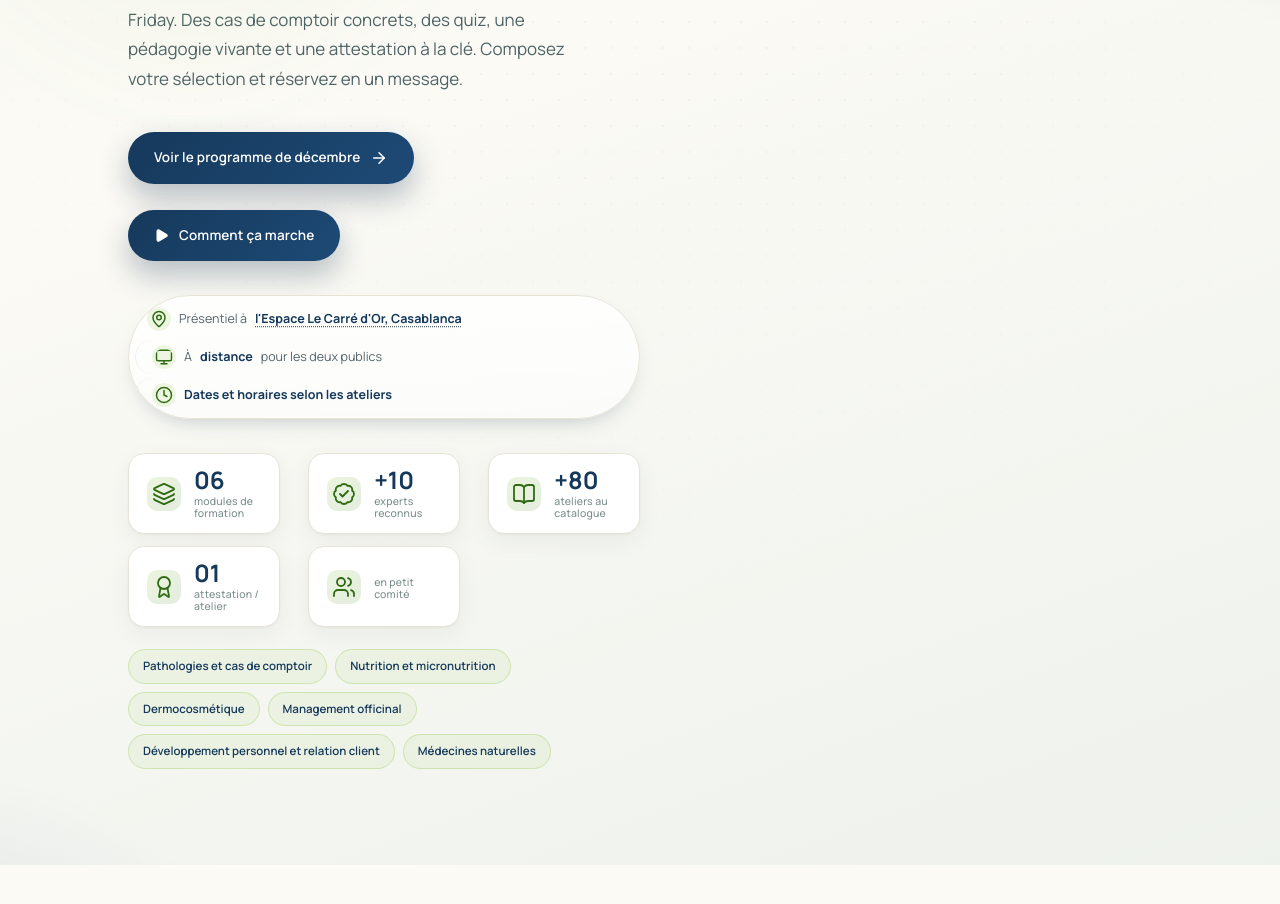
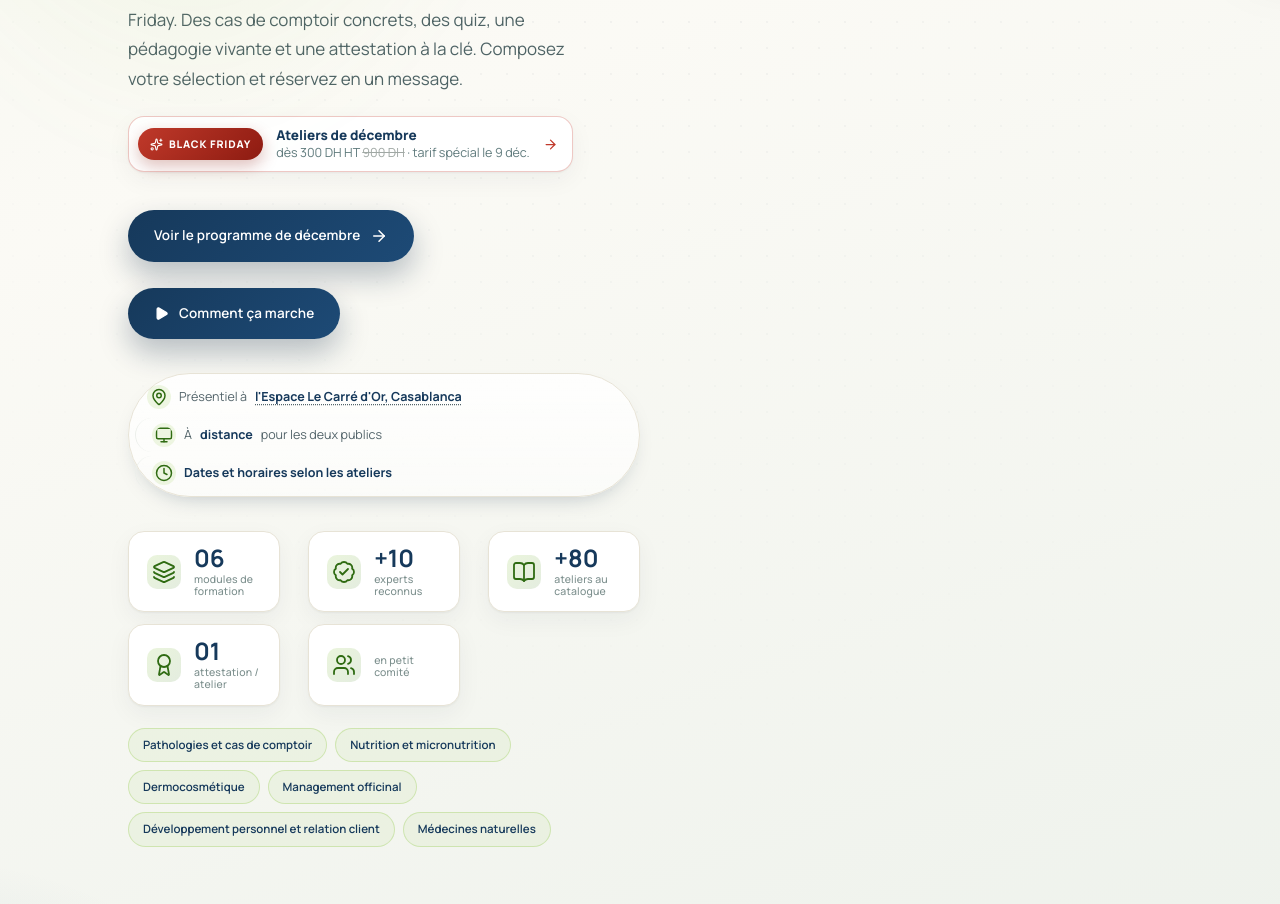
Before and after one commit to SouhailBechchari/lpmacademy, a React (Vite) app: page / in a window 1280 px wide. Shown: the part 845-1749 px from the top of the page. Built offline with nearby package versions, Linux system fonts and the light colour scheme; a web font is replaced by a local one.

Commit message:
Accueil : encart Black Friday pour les ateliers de décembre

```diff
--- a/src/App.tsx
+++ b/src/App.tsx
@@ -1581,6 +1581,20 @@ function Hero() {
           concrets, des quiz, une pédagogie vivante et une attestation à la clé. Composez votre
           sélection et réservez en un message.
         </p>
+        <Link to="/programme" className="hero-bf">
+          <span className="hero-bf-pill">
+            <Sparkles size={13} /> Black Friday
+          </span>
+          <span className="hero-bf-copy">
+            <b>Ateliers de décembre</b>
+            <span>
+              dès 300 DH HT <s>900 DH</s> · tarif spécial le 9 déc.
+            </span>
+          </span>
+          <span className="hero-bf-go">
+            <ArrowRight size={15} />
+          </span>
+        </Link>
         <div className="hero-actions">
           <Link to="/programme" className="button primary">
             Voir le programme de décembre <ArrowRight size={18} />
--- a/src/styles.css
+++ b/src/styles.css
@@ -358,6 +358,34 @@ body.has-mouse * { cursor: none !important; }
   color: #4e6365;
   font-size: 17px;
 }
+
+.hero-bf {
+  display: inline-flex; align-items: center; gap: 13px; flex-wrap: wrap;
+  max-width: 100%;
+  margin-top: 22px; padding: 9px 14px 9px 9px;
+  background: var(--card); border: 1px solid rgba(192,57,43,.28);
+  border-radius: 16px; box-shadow: var(--shadow-s);
+  color: var(--navy); font-family: 'Manrope', sans-serif;
+  transition: transform 0.26s cubic-bezier(0.2,0.8,0.2,1), box-shadow 0.26s ease, border-color 0.26s ease;
+}
+.hero-bf:hover {
+  transform: translateY(-2px);
+  border-color: rgba(192,57,43,.55);
+  box-shadow: var(--shadow-m);
+}
+.hero-bf-pill {
+  display: inline-flex; align-items: center; gap: 6px;
+  background: linear-gradient(135deg, #c0392b, #8e1b12); color: #fff;
+  border-radius: 999px; padding: 8px 12px;
+  font-size: 10.5px; font-weight: 800; letter-spacing: .08em; text-transform: uppercase;
+  white-space: nowrap; box-shadow: 0 6px 16px rgba(142,27,18,.28);
+}
+.hero-bf-pill svg { flex: 0 0 auto; }
+.hero-bf-copy { display: grid; gap: 1px; font-size: 12.5px; color: var(--mut); line-height: 1.35; }
+.hero-bf-copy b { color: var(--navy); font-size: 13.5px; font-weight: 800; }
+.hero-bf-copy s { color: #a0a8a4; }
+.hero-bf-go { display: inline-flex; color: #c0392b; transition: transform 0.22s ease; }
+.hero-bf:hover .hero-bf-go { transform: translateX(3px); }
 
 .hero-actions { display: flex; align-items: center; gap: 26px; margin-top: 38px; flex-wrap: wrap; }
 
@@ -1687,6 +1715,10 @@ footer::before {
 :root[data-theme='dark'] .hero h1 { color: #eef5fb; }
 :root[data-theme='dark'] .hero h1 em { color: var(--lime); }
 :root[data-theme='dark'] .hero-text { color: #a9bfcf; }
+:root[data-theme='dark'] .hero-bf { background: var(--card); border-color: rgba(255,138,128,.3); }
+:root[data-theme='dark'] .hero-bf-copy { color: #9db2c3; }
+:root[data-theme='dark'] .hero-bf-copy b { color: #eaf3fa; }
+:root[data-theme='dark'] .hero-bf-copy s { color: #6e8798; }
 :root[data-theme='dark'] .hero-stripe {
   background: linear-gradient(180deg, rgba(22,44,66,.9), rgba(15,30,46,.72));
   border-color: #24405a;
```
